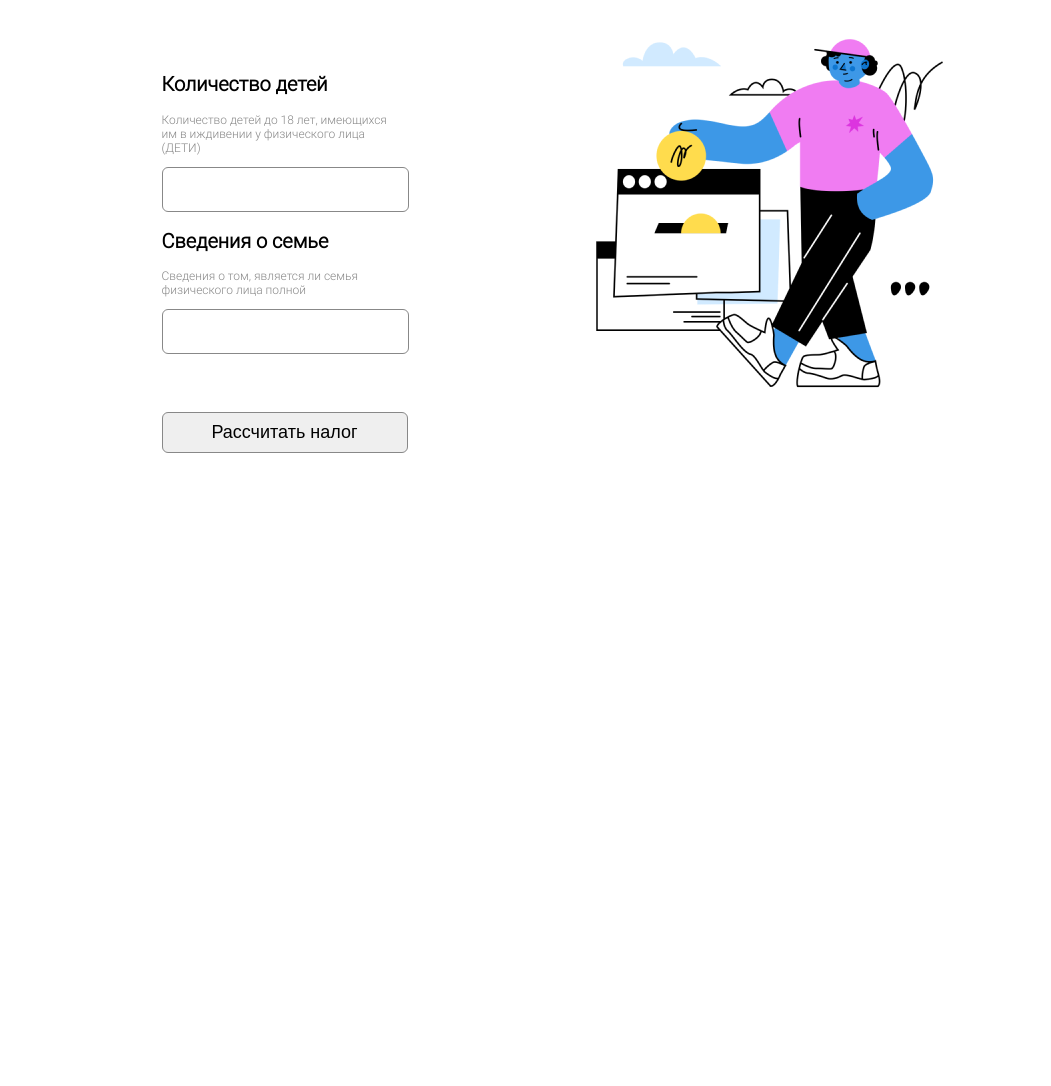
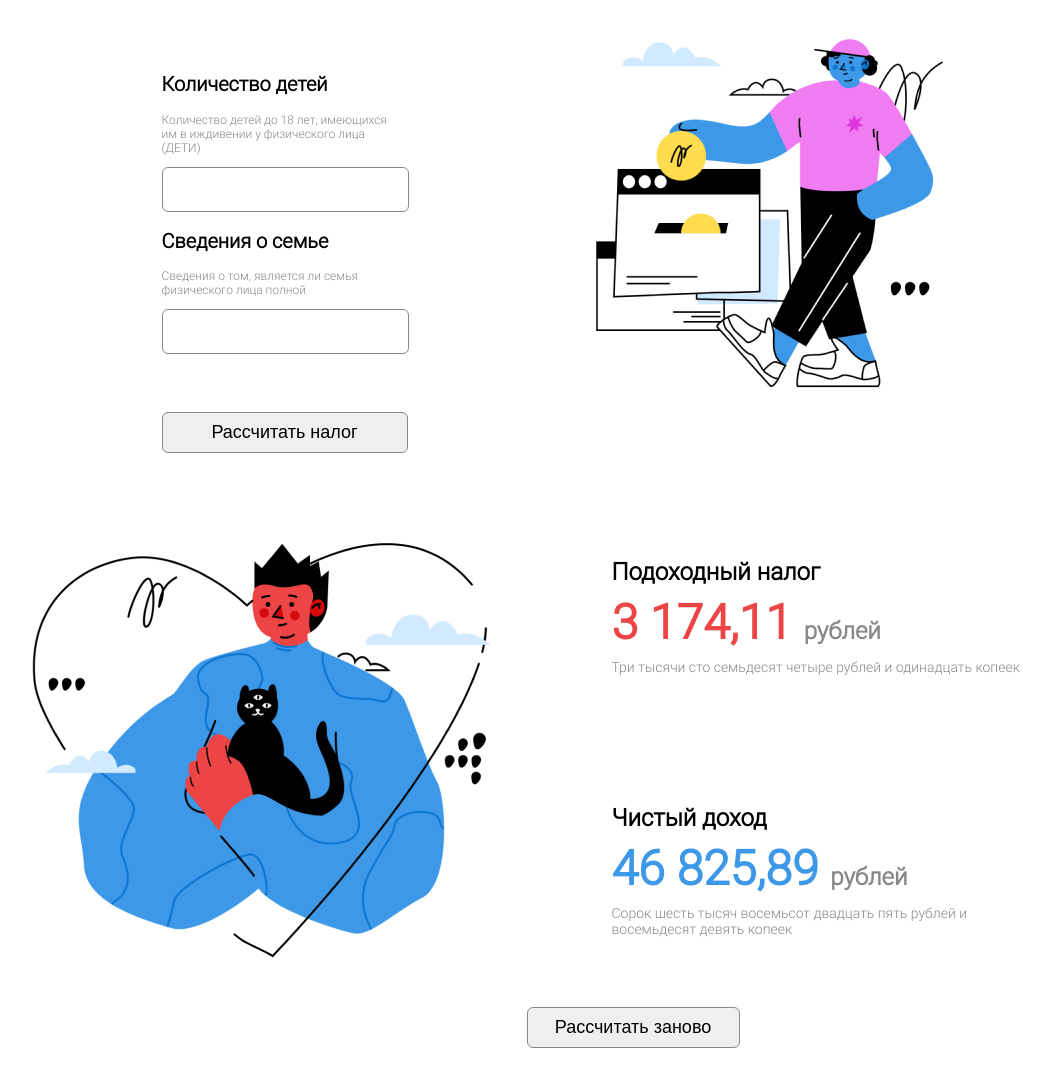
Before and after one commit to Nekmore/calculator, a plain HTML site: page index.html in a window 1280 px wide. Shown: the part 406-1492 px from the top of the page, without its empty margins (116-1167 px from the left). Before the commit the page ends 899 px from the top, so only its background shows below. Drawn offline with Linux system fonts and the light colour scheme; a web font is replaced by a local one.

Commit message:
Calculator

```diff
--- a/css/main.css
+++ b/css/main.css
@@ -90,3 +90,82 @@
 	position: relative;
 	top: 2px;
 }
+
+
+.calculated {
+	max-width: 1035px;
+	margin: 0 auto;
+	display: grid;
+	grid-template-areas:
+		"img3 data_calculated"
+		". button_reload";
+	grid-template-rows: 1fr 0.2fr;
+  	grid-template-columns: 1fr 1fr;
+	grid-gap: 5px;
+	justify-items: center;
+	align-items: center;
+}
+
+.img3 {
+	grid-area: img3;
+}
+
+.data_calculated {
+	max-width: 430px;
+	height: 100%;
+	grid-area: data_calculated;
+	justify-self: end;
+	display: flex;
+	flex-direction: column;
+	justify-content: space-around;
+}
+
+.button_reload {
+	grid-area: button_reload;
+	justify-self: start;
+}
+
+.data_calculated h2, .data_calculated label {
+	margin: 0;
+	font-size: 24px;
+}
+
+.data_calculated h1 {
+	margin: 8px 0 8px 0;
+	font-size: 48px;
+}
+
+.data_calculated p {
+	margin: 0;
+	font-size: 14px;
+	color: #888888;
+}
+
+.income_tax > h1 {
+	color: #ED4546;
+}
+
+.net_income > h1 {
+	color: #3D98E7;
+}
+
+.income_tax > h1 > label {
+	color: #888888;
+}
+
+.net_income > h1 > label {
+	color: #888888;
+}
+
+.button_reload > button {
+	width: 213px;
+	height: 41px;
+	border-radius: 6px;
+	border: 1px solid #888888;
+	font-size: 18px;
+}
+
+.button_reload > button > i {
+	position: relative;
+	top: 2px;
+}
--- a/index.html
+++ b/index.html
@@ -48,9 +48,25 @@
                 <button type="button">Рассчитать налог <i class="ci-long_right"></i></button>
             </div>
         </div>
-        <div class="">
-            <div></div>
-            <div></div>
+        <div class="calculated">
+            <div class="img3">
+                <img src="img/image3.png" alt="#">
+            </div>
+            <div class="data_calculated">
+                <div class="income_tax">
+                    <h2>Подоходный налог</h2>
+                    <h1>3 174,11 <label> рублей </label></h1>
+                    <p>Три тысячи сто семьдесят четыре рублей и одинадцать копеек</p>
+                </div>
+                <div class="net_income">
+                    <h2>Чистый доход</h2>
+                    <h1>46 825,89 <label>рублей</label></h1>
+                    <p>Сорок шесть тысяч восемьсот двадцать пять рублей и восемьдесят девять копеек</p>
+                </div>
+            </div>
+            <div class="button_reload">
+                <button type="button">Рассчитать заново <i class="ci-refresh"></i></button>
+            </div>
         </div>
     </main>
     <script src="js/script.js"></script>
```
